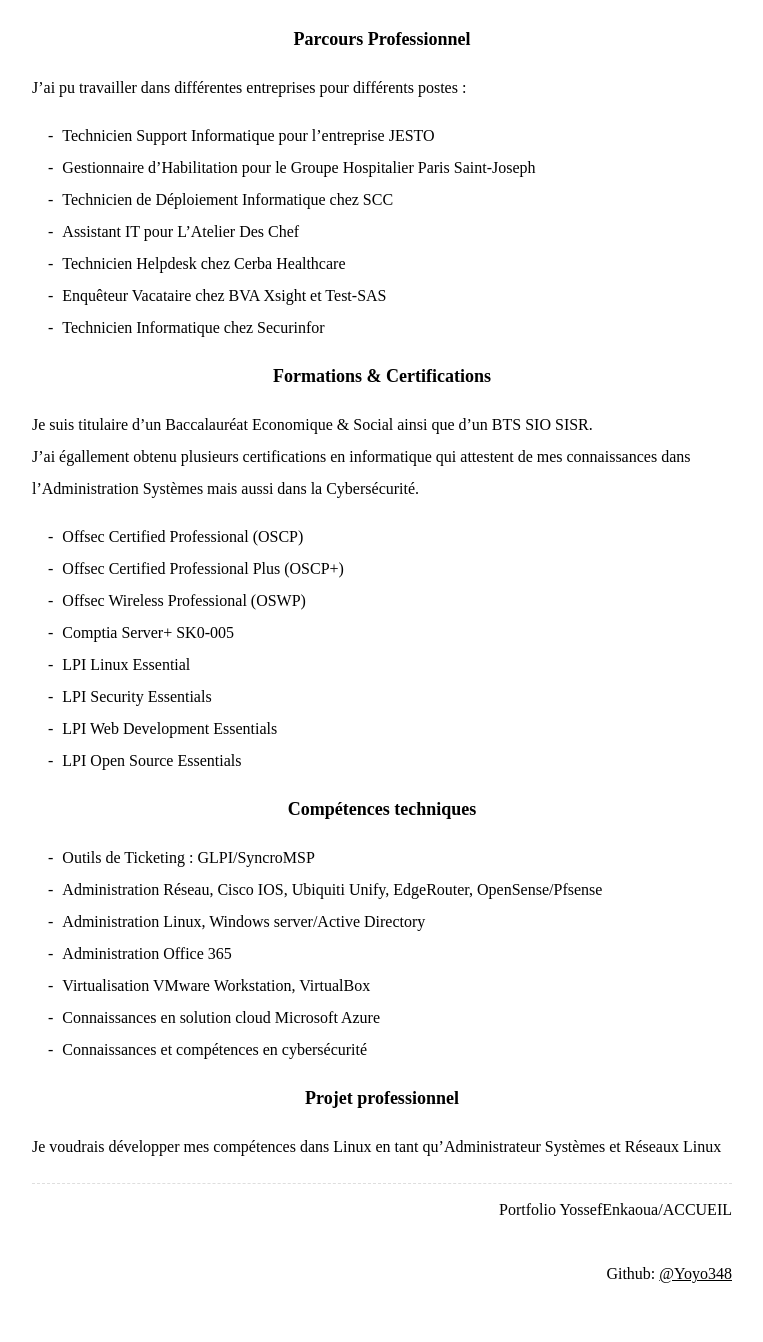
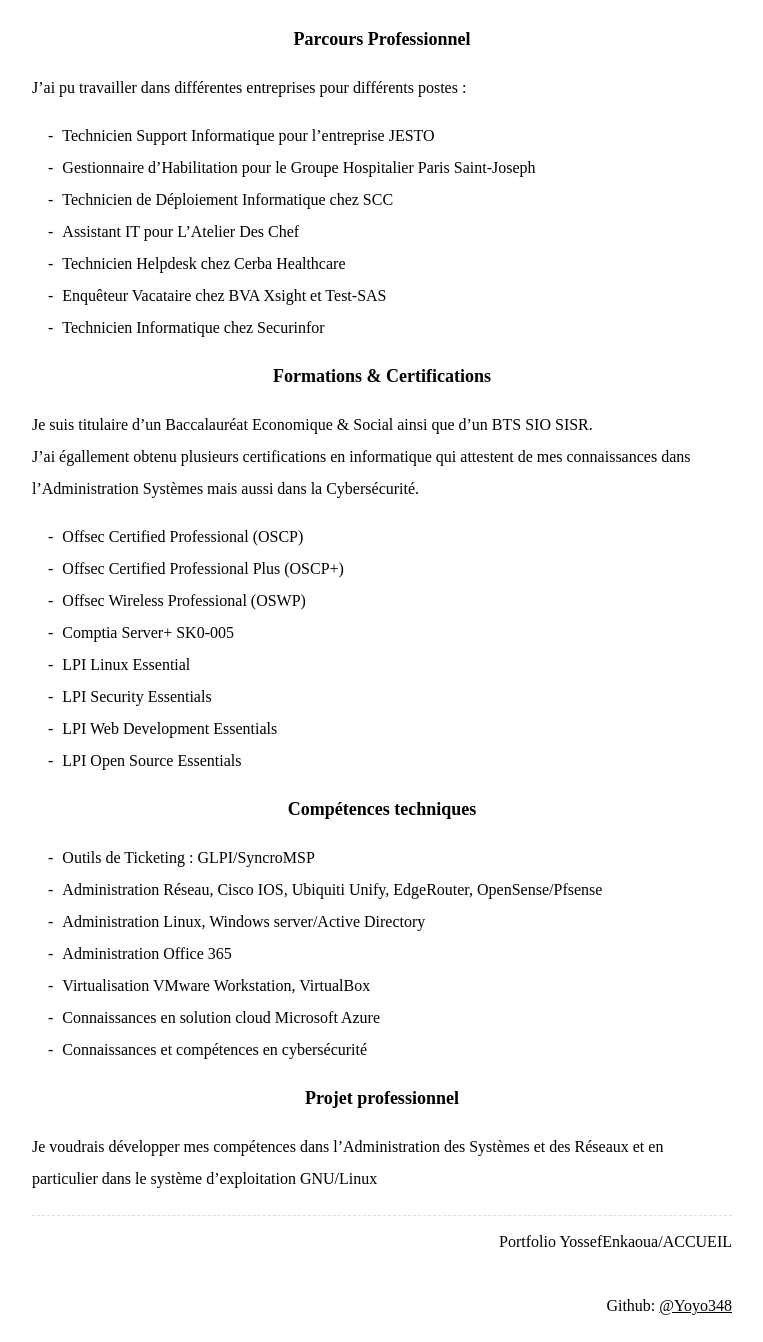
Before and after one commit to Yoyo348/ga_blog, a Jekyll site: the page built from index.md, in a window 1280 px wide, cut to the strip 467-1809 px from the top of the page. Shown: the whole strip, without its empty margins (258-1021 px from the left). Built offline with Jekyll 4.4.1, drawn with Linux system fonts in a browser that asks for light colours; before the commit the page ends 1777 px from its top, so only the background shows below that.

Commit message:
Update index.md

```diff
--- a/index.md
+++ b/index.md
@@ -49,4 +49,4 @@ J'ai égallement obtenu plusieurs certifications en informatique qui attestent d
 
 <strong><center><font size="4"> Projet professionnel </font></center></strong>
 
-Je voudrais développer mes compétences dans Linux en tant qu'Administrateur Systèmes et Réseaux Linux
+Je voudrais développer mes compétences dans l'Administration des Systèmes et des Réseaux et en particulier dans le système d'exploitation GNU/Linux
```
